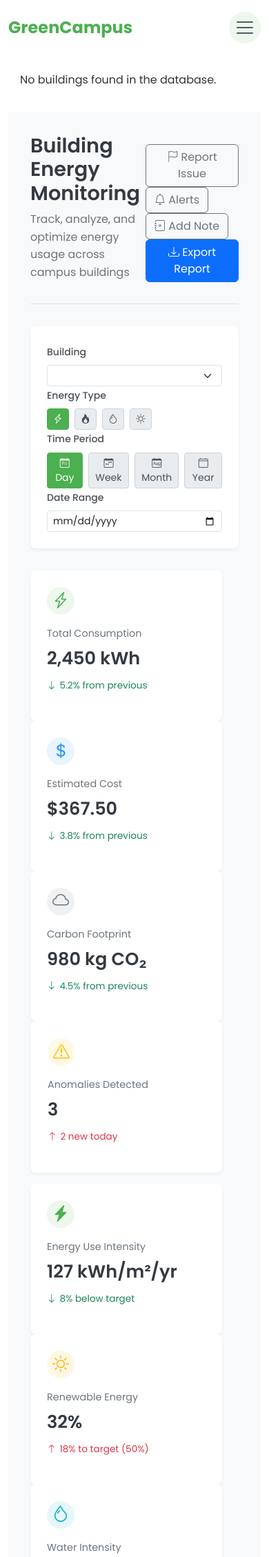
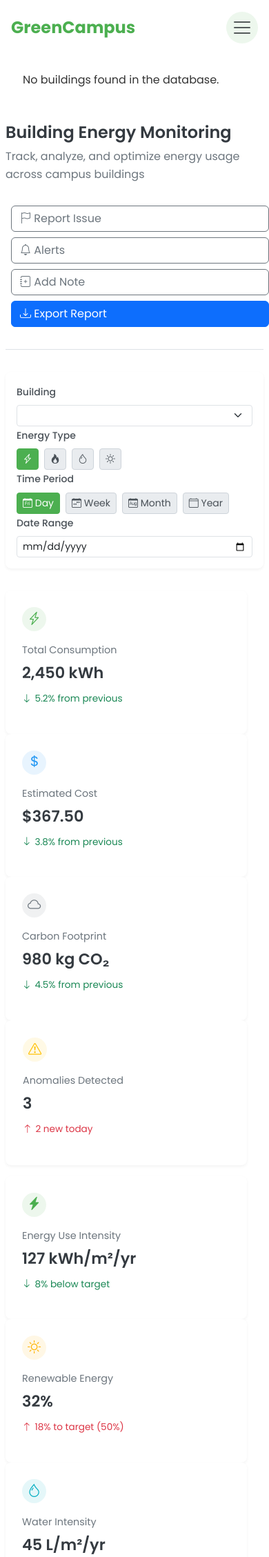
Before and after one commit to xRyul/bus-group-27, a Flask app: page /building-energy-monitoring in a window 390 px wide. Shown: the top 2257 px of the page at 69% size. Run offline with Flask 3, Linux system fonts and the light colour scheme; the visitor is signed in with stand-in values (Sample User, id 1); data that the repository does not hold is empty.

Commit message:
Improve mobile responsiveness across the application

```diff
--- a/app/static/css/custom.css
+++ b/app/static/css/custom.css
@@ -1,14 +1,10 @@
-/* Custom styles for GreenCampus */
-
-/* General styles */
 body {
     font-family: 'Poppins', -apple-system, BlinkMacSystemFont, 'Segoe UI', Roboto, Oxygen, Ubuntu, Cantarell, 'Open Sans', 'Helvetica Neue', sans-serif;
     color: #333;
     line-height: 1.6;
-    padding-top: 70px; /* Add padding for fixed navbar */
+    padding-top: 70px;
 }
 
-/* Modern Navbar */
 .navbar-modern {
     background-color: transparent !important;
     transition: all 0.3s ease;
@@ -88,7 +84,6 @@ body {
     box-shadow: none;
 }
 
-/* Hero section */
 .hero-section {
     background: linear-gradient(rgba(0, 0, 0, 0.5), rgba(0, 0, 0, 0.5)), url('https://images.unsplash.com/photo-1518173946687-a4c8892bbd9f?ixlib=rb-4.0.3&ixid=M3wxMjA3fDB8MHxwaG90by1wYWdlfHx8fGVufDB8fHx8fA%3D%3D&auto=format&fit=crop&w=2070&q=80');
     background-size: cover;
@@ -120,7 +115,6 @@ body {
     text-shadow: 1px 1px 2px rgba(0, 0, 0, 0.3);
 }
 
-/* Modern cards */
 .modern-card {
     border: none;
     border-radius: 1rem;
@@ -147,14 +141,12 @@ body {
     padding: 1.5rem;
 }
 
-/* Feature icons */
 .feature-icon {
     font-size: 2.5rem;
     margin-bottom: 1rem;
     color: #4CAF50;
 }
 
-/* Action buttons */
 .btn-green {
     background: linear-gradient(135deg, #4CAF50, #2E7D32);
     border: none;
@@ -173,7 +165,6 @@ body {
     color: white;
 }
 
-/* List group styling */
 .custom-list-group .list-group-item {
     border: none;
     border-radius: 0.5rem;
@@ -187,7 +178,6 @@ body {
     transform: translateX(5px);
 }
 
-/* GreenScore section */
 .greenscore-section {
     background-color: #f8f9fa;
     border-radius: 1rem;
@@ -209,7 +199,6 @@ body {
     box-shadow: 0 3px 10px rgba(0, 0, 0, 0.05);
 }
 
-/* Progress bars */
 .progress {
     height: 0.8rem;
     border-radius: 1rem;
@@ -224,7 +213,6 @@ body {
     background: linear-gradient(90deg, #4CAF50, #1B5E20);
 }
 
-/* Animations */
 .fade-in {
     opacity: 0;
     transform: translateY(20px);
@@ -236,7 +224,6 @@ body {
     transform: translateY(0);
 }
 
-/* Animation for elements with animate-fade-in class */
 .animate-fade-in {
     opacity: 0;
     transform: translateY(10px);
@@ -249,7 +236,6 @@ body {
     transform: translateY(0);
 }
 
-/* Responsive adjustments */
 @media (max-width: 768px) {
     .hero-title {
         font-size: 2.5rem;
@@ -262,4 +248,53 @@ body {
     .hero-section {
         padding: 4rem 0;
     }
+
+    /* Fix for navbar on mobile */
+    .navbar-collapse {
+        background-color: rgba(255, 255, 255, 0.95);
+        padding: 1rem;
+        border-radius: 0.5rem;
+        box-shadow: 0 4px 10px rgba(0, 0, 0, 0.1);
+        margin-top: 0.5rem;
+    }
+
+    /* Make buttons full-width on mobile */
+    .dashboard-actions {
+        display: flex;
+        flex-direction: column;
+        gap: 0.5rem;
+        width: 100%;
+    }
+
+    .dashboard-actions .btn {
+        margin-left: 0;
+        width: 100%;
+        text-align: left;
+    }
+
+    /* Full-width containers on mobile */
+    .container {
+        width: 100%;
+        max-width: 100%;
+        padding-left: 1rem;
+        padding-right: 1rem;
+    }
+
+    /* Fix card layouts on mobile */
+    .modern-card, .score-card, .stat-card {
+        width: 100%;
+        margin-left: 0;
+        margin-right: 0;
+    }
+
+    /* Adjust dashboard header on mobile */
+    .dashboard-header, .score-header {
+        flex-direction: column;
+        align-items: flex-start;
+    }
+
+    .dashboard-header > div, .score-header > div {
+        width: 100%;
+        margin-bottom: 1rem;
+    }
 }
--- a/app/static/css/dashboard.css
+++ b/app/static/css/dashboard.css
@@ -1,7 +1,6 @@
 /* Dashboard Specific Styles */
 .dashboard-container {
     padding: 2rem;
-    background-color: #f8f9fa; /* Light background for the whole dashboard */
 }
 
 .dashboard-header {
@@ -72,11 +71,11 @@
     background-color: #ffffff;
     border-radius: 8px;
     padding: 1.5rem;
-    margin-bottom: 1rem; /* Add space between cards */
+    margin-bottom: 1rem;
     box-shadow: 0 2px 4px rgba(0, 0, 0, 0.05);
     display: flex;
     flex-direction: column;
-    height: 100%; /* Ensure cards in a row have same height */
+    height: 100%;
     transition: transform 0.2s ease, box-shadow 0.2s ease;
 }
 
@@ -324,3 +320,74 @@
     margin-right: 5px;
     border: 1px solid #ccc;
 }
+
+/* Enhanced Mobile Responsiveness */
+@media (max-width: 768px) {
+    .dashboard-container {
+        padding: 1rem 0.5rem;
+    }
+
+    .dashboard-header {
+        flex-direction: column;
+        align-items: flex-start;
+    }
+
+    .dashboard-title {
+        font-size: 1.5rem;
+    }
+
+    .dashboard-controls {
+        padding: 1rem;
+    }
+
+    .filter-group {
+        flex-wrap: wrap;
+    }
+
+    /* Make dashboard components full-width on mobile */
+    .chart-container {
+        height: 300px;
+    }
+
+    /* Better spacing for stat cards on mobile */
+    .stat-card {
+        margin-bottom: 1rem;
+    }
+
+    /* Adjust icon size for mobile */
+    .stat-icon {
+        font-size: 1.2rem;
+        width: 35px;
+        height: 35px;
+    }
+
+    .stat-value {
+        font-size: 1.4rem;
+    }
+
+    /* Adjust building info on mobile */
+    .building-info-item {
+        font-size: 0.9rem;
+    }
+
+    /* Make energy class bar responsive */
+    .energy-class-bar {
+        height: 20px;
+    }
+
+    .energy-class-segment {
+        font-size: 0.7rem;
+    }
+
+    /* Improve recommendation items on mobile */
+    .recommendation-item {
+        margin-bottom: 1rem;
+        padding-bottom: 1rem;
+    }
+
+    .recommendation-icon {
+        font-size: 1.2rem;
+        width: 35px;
+        height: 35px;
+    }
+}
--- a/app/templates/base.html
+++ b/app/templates/base.html
@@ -100,8 +100,12 @@
 </div>
 
 <!-- Main content -->
-<div class="container">
-    {% block content %}{% endblock content %}
+<div class="container-fluid px-0">
+    <div class="row mx-0">
+        <div class="col-12 px-0">
+            {% block content %}{% endblock content %}
+        </div>
+    </div>
 </div>
 <!-- ------------ -->
 
```
Also changed, not shown: other parts of app/static/css/dashboard.css (+24 -27 lines), app/static/css/score.css (+63 -0 lines).
